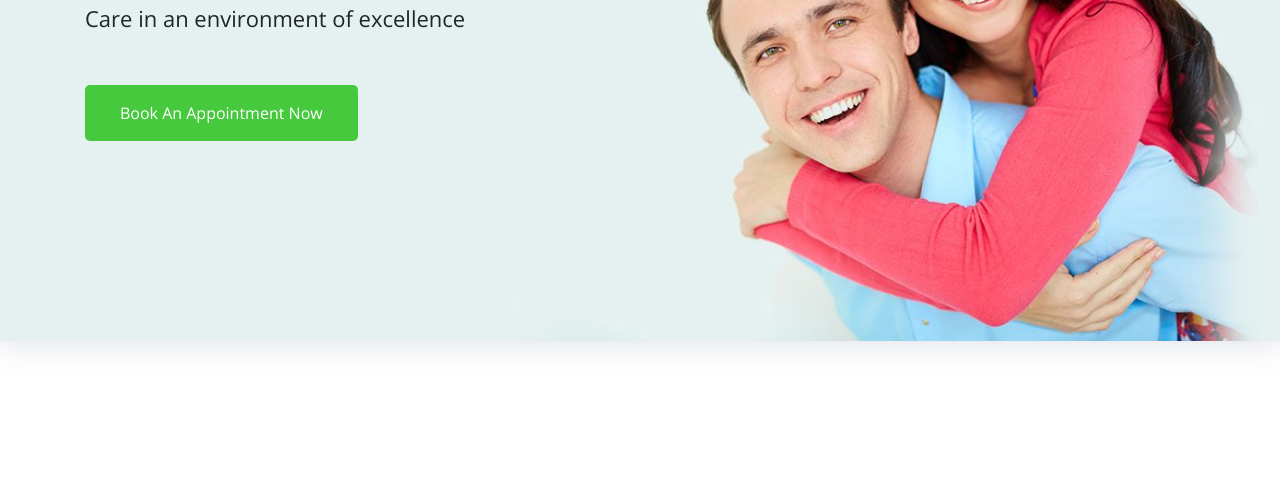
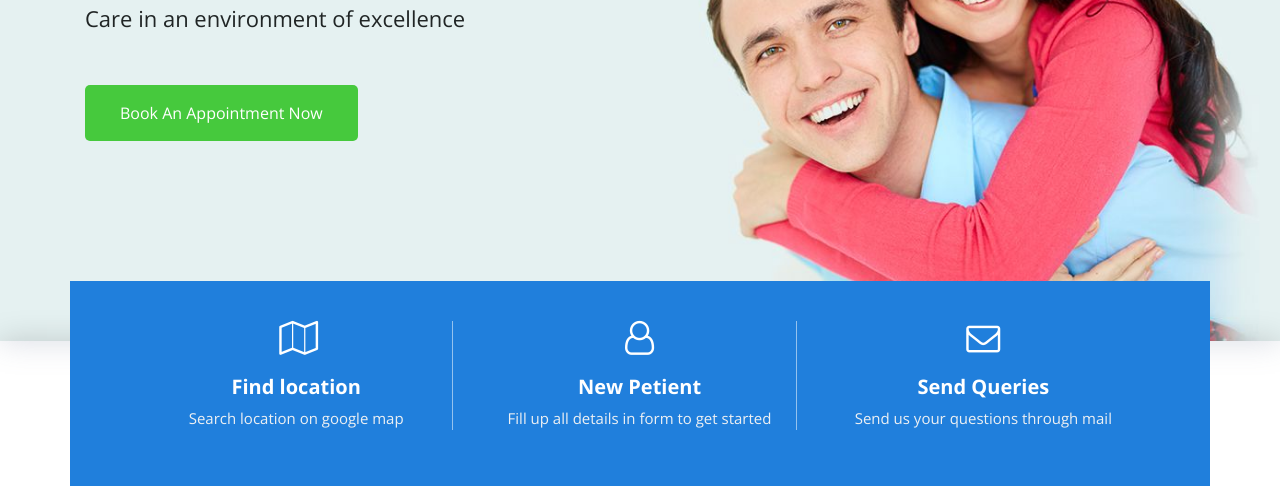
Before and after one commit to imnavanath/dental-template, a plain HTML site: page index.html in a window 1280 px wide. Shown: the part 338-824 px from the top of the page. Before the commit the page ends 800 px from the top, so only its background shows below. Drawn offline with nearby package versions, Linux system fonts and the light colour scheme.

Commit message:
Added banner columns section

```diff
--- a/css/style.css
+++ b/css/style.css
@@ -7,16 +7,11 @@
 }
 
 a {
-    color: #3a3a3a;
-    transition: 0.5s;
+    cursor: pointer;
 }
 
-a:hover,
-a:active,
-a:focus {
-    color: #207fdc;
-    outline: none;
-    text-decoration: none;
+.container .white-text {
+    color: #fff;
 }
 
 /*--------------------------------------------------------------
@@ -166,3 +161,62 @@ a:focus {
     color: #ffffff;
     background-color: #2bb721;
 }
+
+/*--------------------------------------------------------------
+# Home Banner Section Breaker Columns
+--------------------------------------------------------------*/
+section.banner-breaker-cols {
+    box-shadow: 0px 0px 30px 0px rgba(0,0,0,0.17);
+    transition: background 0.3s, border 0.3s, border-radius 0.3s, box-shadow 0.3s;
+}
+
+.banner-breaker-cols .container {
+    margin-top: -60px;
+    background-color: #207fdc;
+}
+
+.banner-breaker-cols .row {
+    text-align: center;
+    margin: 0 auto;
+    padding: 40px;
+}
+
+a.white-text:hover,
+a.white-text:focus,
+a.white-text:active  {
+    color: #fff;
+    text-decoration: none;
+}
+
+.banner-breaker-cols i.fa {
+    width: 1em;
+    height: 1em;
+    font-size: 34px;
+}
+
+.banner-breaker-cols h4 {
+    font-size: 20px;
+    font-weight: 600;
+}
+
+.banner-breaker-cols a.white-text i {
+    margin-bottom: 20px;
+}
+
+.banner-breaker-cols p.white-text {
+    font-size: 15px;
+    color: #edf0f3;
+}
+
+.banner-breaker-cols .banner-wrapper {
+    border-style: solid;
+    border-color: rgba(255,255,255,0.52);
+}
+
+.banner-breaker-cols .banner-wrapper {
+    border-width: 0px 1px 0px 0px;
+}
+
+.banner-breaker-cols .banner-wrapper.last-col {
+    border-width: 0;
+}
--- a/index.html
+++ b/index.html
@@ -26,6 +26,9 @@
 		<script src="https://code.jquery.com/jquery-3.2.1.slim.min.js"></script>
 		<script src="https://cdnjs.cloudflare.com/ajax/libs/popper.js/1.12.9/umd/popper.min.js"></script>
 		<script src="https://maxcdn.bootstrapcdn.com/bootstrap/4.0.0/js/bootstrap.min.js"></script>
+
+		<!-- Font-Awesome CDN -->
+		<link href="https://stackpath.bootstrapcdn.com/font-awesome/4.7.0/css/font-awesome.min.css" rel="stylesheet">
 
 		<!--Start Header-->
 		<header id="header" class="fixed-top">
@@ -65,5 +68,55 @@
 				</div>
 			</div>
 		</section>
+
+		<section class="banner-breaker-cols">
+			<div class="section-container">
+				<div class="container">
+					<div class="row">
+						<div class="col-xl-4 col-lg-4 col-md-4 col-sm-12">
+							<div class="banner-wrapper">
+								<a class="white-text" href="#dental_contact_details">
+									<i class="fa fa-map-o" aria-hidden="true"></i>
+								</a>
+
+								<h4 class="white-text">
+									<a class="white-text" href="#dental_contact_details">Find location</a>
+								</h4>
+
+								<p class="white-text">Search location on google map</p>
+							</div>
+						</div>
+
+						<div class="col-xl-4 col-lg-4 col-md-4 col-sm-12">
+							<div class="banner-wrapper">
+								<a class="white-text" href="#dental_contact_details">
+									<i class="fa fa-user-o" aria-hidden="true"></i>
+								</a>
+
+								<h4 class="white-text">
+									<a class="white-text" href="#dental_contact_details">New Petient</a>
+								</h4>
+
+								<p class="white-text">Fill up all details in form to get started</p>
+							</div>
+						</div>
+
+						<div class="col-xl-4 col-lg-4 col-md-4 col-sm-12">
+							<div class="banner-wrapper last-col">
+								<a class="white-text" href="#dental_contact_details">
+									<i class="fa fa-envelope-o" aria-hidden="true"></i>
+								</a>
+
+								<h4 class="white-text">
+									<a class="white-text" href="#dental_contact_details">Send Queries</a>
+								</h4>
+
+								<p class="white-text">Send us your questions through mail</p>
+							</div>
+						</div>
+					</div>
+				</div>
+			</div>
+		</section>
 	</body>
 </html>
```
